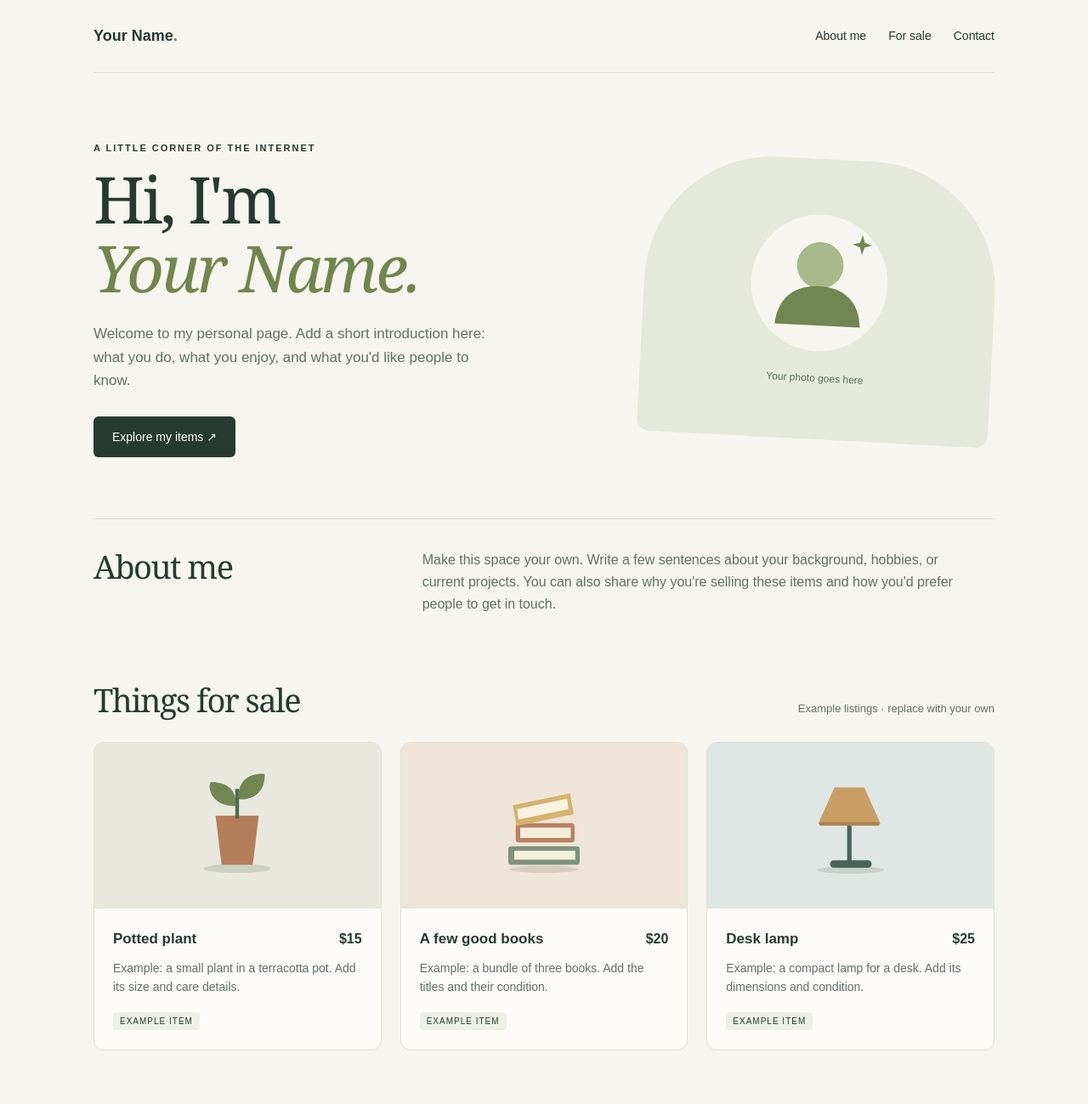
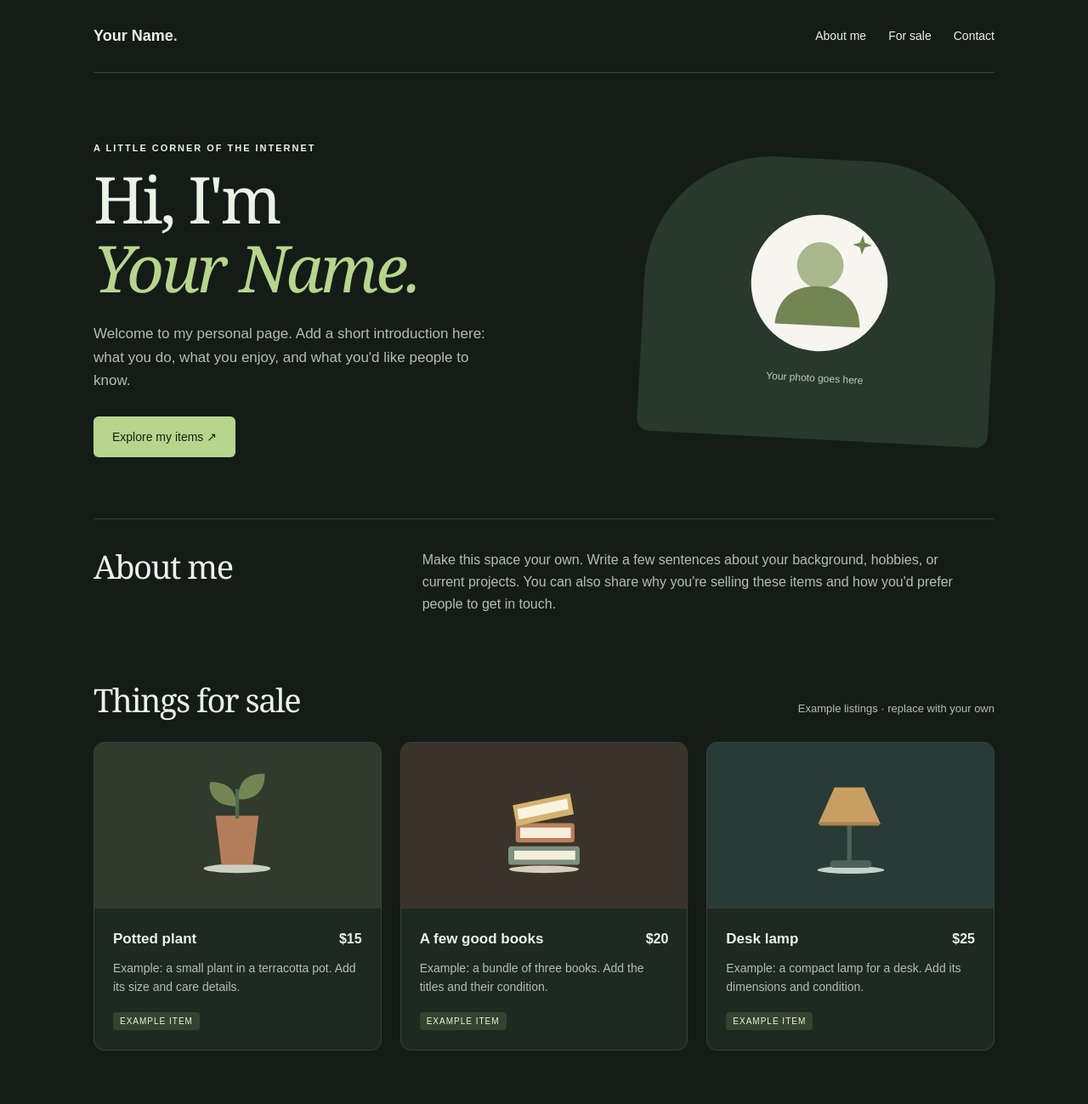
Before and after one commit to SergeMarketer/webpage-test, a plain HTML site: page index.html in a window 1280 px wide. Shown: the top 1299 px of the page at 85% size. Drawn offline with Linux system fonts and the light colour scheme.

Commit message:
Apply dark green theme to personal page

```diff
--- a/index.html
+++ b/index.html
@@ -6,16 +6,16 @@
   <meta name="description" content="An editable personal page with an introduction and example items for sale.">
   <title>Your Name — A little about me</title>
   <style>
-    :root { color-scheme: light; --paper: #f7f5ef; --ink: #253b32; --muted: #617167; --accent: #d9e8bc; }
+    :root { color-scheme: dark; --paper: #141c18; --ink: #edf2e8; --muted: #b2bfb4; --accent: #2b3d2e; }
     * { box-sizing: border-box; }
     html { scroll-behavior: smooth; }
     body { margin: 0; background: var(--paper); color: var(--ink); font-family: Arial, Helvetica, sans-serif; line-height: 1.6; }
     a { color: inherit; text-underline-offset: 5px; }
-    a:focus-visible { outline: 3px solid #647e37; outline-offset: 6px; }
+    a:focus-visible { outline: 3px solid #c0db94; outline-offset: 6px; }
     .wrap { width: min(1060px, 90%); margin: auto; }
-    header { display: flex; align-items: center; justify-content: space-between; gap: 24px; padding: 28px 0; border-bottom: 1px solid #d9ded3; }
+    header { display: flex; align-items: center; justify-content: space-between; gap: 24px; padding: 28px 0; border-bottom: 1px solid #354238; }
     .brand { font-size: 18px; font-weight: 700; text-decoration: none; }
-    .brand span { color: #71844c; }
+    .brand span { color: #b7d58c; }
     nav { display: flex; gap: 26px; font-size: 14px; }
     nav a { text-decoration: none; }
     nav a:hover { text-decoration: underline; }
@@ -24,31 +24,31 @@
     h1, h2, h3, p { margin-top: 0; }
     h1, h2 { font-family: Georgia, 'Times New Roman', serif; font-weight: 400; line-height: 1.06; letter-spacing: -.04em; }
     h1 { font-size: clamp(48px, 6vw, 76px); margin-bottom: 24px; }
-    h1 em { color: #72854c; font-weight: 400; }
+    h1 em { color: #b7d58c; font-weight: 400; }
     .intro { max-width: 470px; color: var(--muted); font-size: 17px; }
-    .button { display: inline-block; background: var(--ink); color: white; text-decoration: none; padding: 13px 22px; border-radius: 6px; margin-top: 12px; font-size: 14px; }
-    .button:hover { background: #405b49; }
-    .profile { min-height: 330px; display: flex; flex-direction: column; justify-content: center; align-items: center; background: #e5e9dc; border-radius: 150px 150px 14px 14px; transform: rotate(3deg); }
+    .button { display: inline-block; background: #b7d58c; color: #172017; text-decoration: none; padding: 13px 22px; border-radius: 6px; margin-top: 12px; font-size: 14px; }
+    .button:hover { background: #cce6a7; }
+    .profile { min-height: 330px; display: flex; flex-direction: column; justify-content: center; align-items: center; background: #28382c; border-radius: 150px 150px 14px 14px; transform: rotate(3deg); }
     .profile svg { width: 170px; height: 170px; }
-    .profile p { margin: 18px 0 0; font-size: 12px; color: #5a6d5a; }
-    .about { display: grid; grid-template-columns: 1fr 2fr; gap: 50px; padding: 35px 0 42px; border-top: 1px solid #d9ded3; }
+    .profile p { margin: 18px 0 0; font-size: 12px; color: #c0cdb9; }
+    .about { display: grid; grid-template-columns: 1fr 2fr; gap: 50px; padding: 35px 0 42px; border-top: 1px solid #354238; }
     h2 { font-size: 38px; margin-bottom: 18px; }
     .about p { max-width: 650px; color: var(--muted); margin-bottom: 0; }
     .sale { padding: 38px 0 65px; }
     .section-heading { display: flex; justify-content: space-between; align-items: baseline; gap: 20px; }
     .section-heading p { font-size: 13px; color: var(--muted); }
     .items { display: grid; grid-template-columns: repeat(3, 1fr); gap: 22px; margin-top: 12px; }
-    .item { border: 1px solid #dce0d5; border-radius: 12px; overflow: hidden; background: #fdfcf8; }
-    .art { height: 195px; display: grid; place-items: center; background: #e8e8de; }
+    .item { border: 1px solid #354238; border-radius: 12px; overflow: hidden; background: #1e2922; }
+    .art { height: 195px; display: grid; place-items: center; background: #303a2d; }
     .art svg { width: 140px; height: 140px; }
-    .item:nth-child(2) .art { background: #eee5d8; }
-    .item:nth-child(3) .art { background: #dfe7e4; }
+    .item:nth-child(2) .art { background: #3b3329; }
+    .item:nth-child(3) .art { background: #293b36; }
     .details { padding: 22px; }
     .item-top { display: flex; justify-content: space-between; align-items: baseline; gap: 10px; }
     h3 { font-size: 17px; margin-bottom: 9px; }
     .price { font-weight: 700; white-space: nowrap; }
     .details p { color: var(--muted); font-size: 14px; margin-bottom: 15px; }
-    .tag { font-size: 10px; text-transform: uppercase; letter-spacing: .1em; background: #edf0e6; padding: 5px 8px; border-radius: 4px; }
+    .tag { font-size: 10px; text-transform: uppercase; letter-spacing: .1em; background: #34432e; padding: 5px 8px; border-radius: 4px; }
     .contact { padding: 30px 34px; background: var(--accent); border-radius: 12px; display: flex; justify-content: space-between; gap: 30px; align-items: center; }
     .contact h2 { font-size: 30px; margin-bottom: 8px; }
     .contact p { margin: 0; font-size: 14px; }
```
